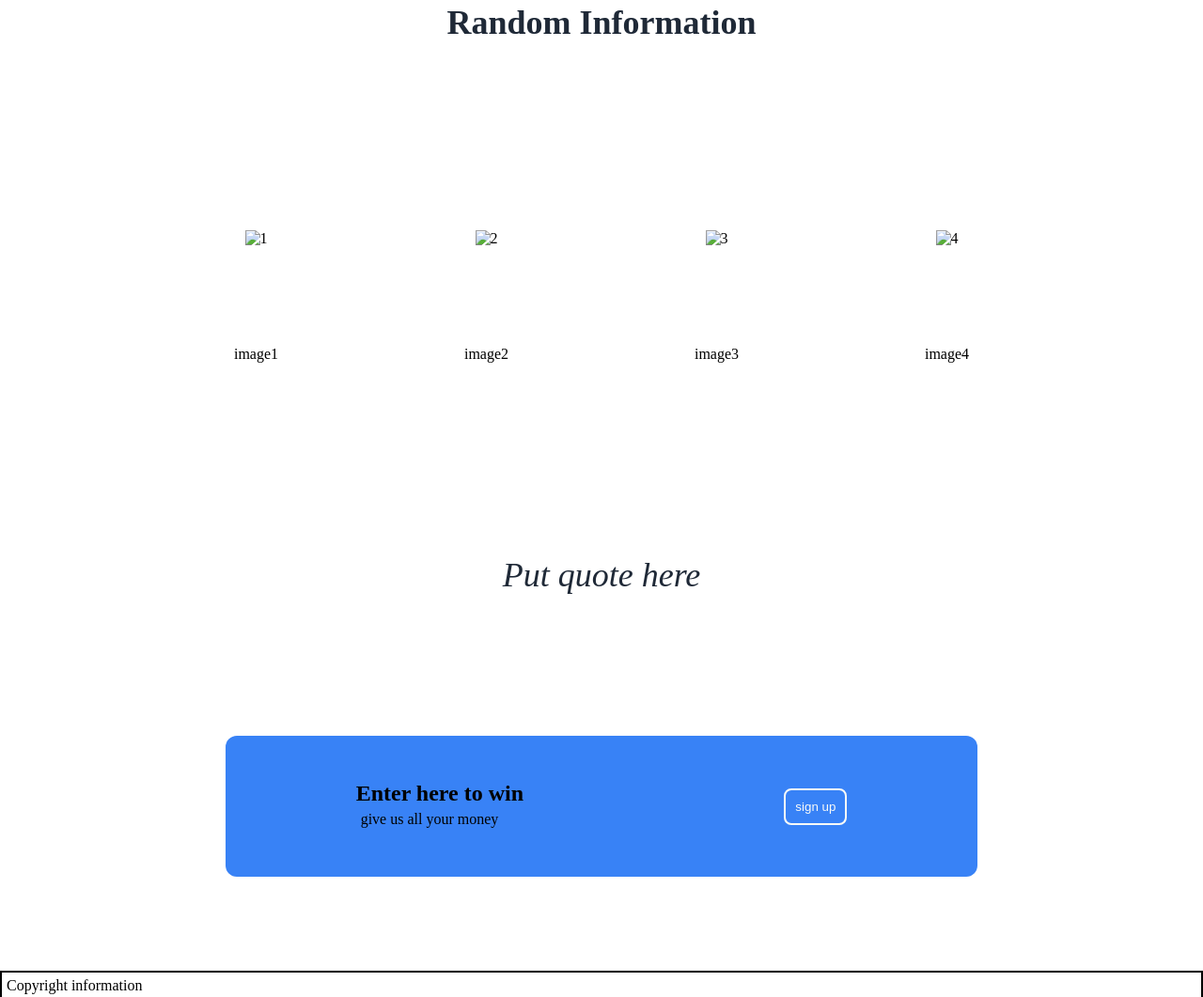
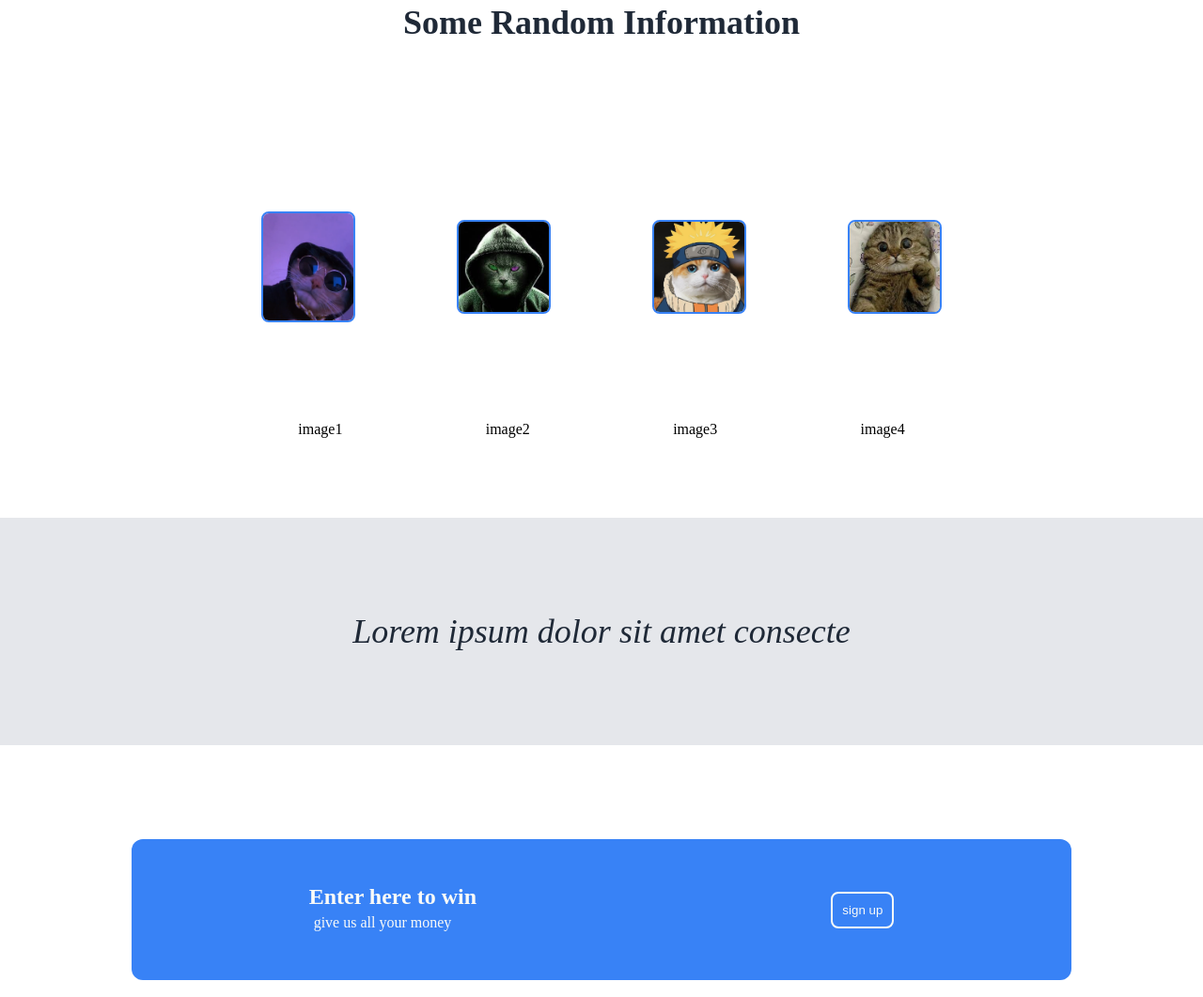
Before and after one commit to Paddychief92/Odin-Project-landing-page, a plain HTML site: page index.html in a window 1280 px wide. Shown: the part 651-1712 px from the top of the page at 94% size. Drawn offline with Linux system fonts and the light colour scheme.

Commit message:
added images, fixed spacing hero section and image

```diff
--- a/index.html
+++ b/index.html
@@ -31,7 +31,7 @@
         <div class="section1-container">
 
         <div class="hero-section-left">
-        <h1 class="awesome">This site is awesome</h1>
+        <h1 class="awesome">This Website is awesome</h1>
         <p class="hero-section">Lorem ipsum, dolor sit </p>
         <button class="signup1">sign up</button>
         </div>
@@ -47,7 +47,7 @@
     <div class="section2">
 
         <div class="section2-container">
-        <h1 class="randominfo">Random Information</h1>
+        <h1 class="randominfo">Some Random Information</h1>
         </div>
 
     </div>
@@ -57,10 +57,10 @@
         <div class="section3-container">
 
             <div class="image-container">
-                <img src="" alt="1" class="image-box1">
-                <img src="" alt="2" class="image-box2">
-                <img src="" alt="3" class="image-box3">
-                <img src="" alt="4" class="image-box4">
+                <img src="images/cat1.png" alt="1" class="image-box1">
+                <img src="images/cat2.jpeg" alt="2" class="image-box2">
+                <img src="images/cat3.jpeg" alt="3" class="image-box3">
+                <img src="images/cat4.jpeg" alt="4" class="image-box4">
             </div>
 
         <div class="description-container">
@@ -78,7 +78,7 @@
 
     <div class="section4">
         <div class="quote-container">
-    <h1 class="quote">Put quote here</h1>
+    <h1 class="quote">Lorem ipsum dolor sit amet consecte</h1>
             </div>
     </div>
 
@@ -104,7 +104,7 @@
     </div>
 
 
-    <footer style="border: solid black 2px;">
+    <footer>
 
         <div class="footer-container">
         <p class="copyright">Copyright information</p>
--- a/style.css
+++ b/style.css
@@ -57,7 +57,7 @@ header {
 
 .section1-container {
     display: flex;
-    justify-content: space-around;
+    justify-content: space-evenly;
     align-items: center;
     margin-bottom: 100px;
     padding-bottom: 100px;
@@ -114,25 +114,41 @@ header {
     color: #1f2937;
 }
 
+
 .section3-container {
-    margin: 50px;
-    padding: 50px;
+
+    padding: 30px;
+
+
+    margin: auto;
+    width: 1100px;
 }
 
+.image-container img {
+    height: auto;
+    width: 100px;
+    border: solid #3882f6 2px;
+    border-radius: 8px;
+}
 
 
 .image-container, .description-container {
     display: flex;
-    justify-content: space-around;
+
+    justify-content: space-evenly;
     align-items: center;
+    align-content: space-around;
     padding: 50px;
+
+
 }
 
 .quote-container {
     display: flex;
     justify-content: space-around;
     align-items: center;
-    padding: 50px;
+    padding: 100px;
+    background-color: #e5e7eb;
 }
 
 .quote-container h1 {
@@ -151,7 +167,7 @@ header {
 
 .island {
     height: 150px;
-    width: 800px;
+    width: 1000px;
     display: flex;
     justify-content: space-around;
     align-items: center;
@@ -162,6 +178,18 @@ header {
 
 .island-left {
 
+    justify-content: space-around;
+    align-items: center;
+}
+
+.island-left h2 {
+    color: #f9faf8;
+    size: 24px;
+}
+
+.island-left p {
+    color: #f9faf8;
+    size: 18px;
 }
 
 .island-right button {
@@ -174,3 +202,17 @@ header {
     padding: 10px;
 
 }
+
+.footer-container {
+    display: flex;
+    background-color: #1F2937;
+    margin: auto;
+    height: 200px;
+    width: 100%;
+}
+
+.copyright {
+    margin: auto;
+    color: #e5e7eb;
+    size: 18px;
+}
```
Also changed, not shown: images/cat1.png (added), images/cat2.jpeg (added), images/cat3.jpeg (added), images/cat4.jpeg (added).
